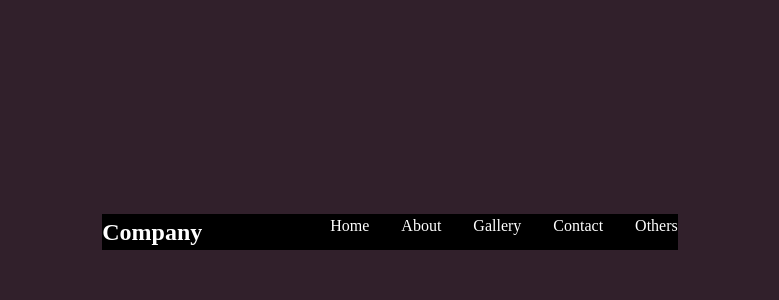
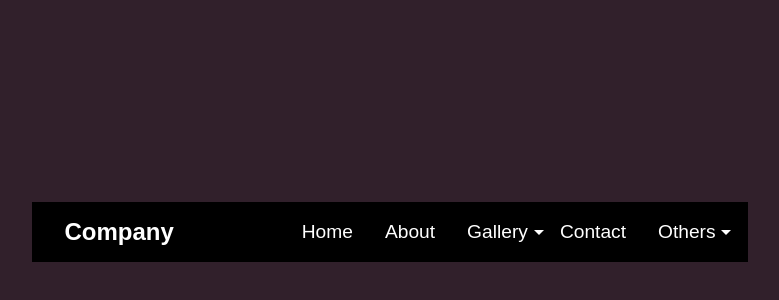
Before and after one commit to bofmar/dropdown, a website built with webpack: page dist/index.html in a window 1280 px wide. Shown: the part 168-468 px from the top of the page, without its empty margins (250-1029 px from the left). Built offline with Linux system fonts and the light colour scheme.

Commit message:
Finalize styling

```diff
--- a/src/dropdown.js
+++ b/src/dropdown.js
@@ -5,7 +5,6 @@ export default function dropdown(identifier, menuIdentifier) {
 
     let currentDropdown;
     if (isDropdownButton) {
-      console.log(e.target.nextElementSibling);
       currentDropdown = e.target.nextElementSibling;
       currentDropdown.classList.toggle("active-dropdown");
     }
--- /dev/null
+++ b/src/styles/_fonts.scss
@@ -0,0 +1,7 @@
+// Google fonts
+@import url("https://fonts.googleapis.com/css2?family=Orbitron:wght@500&family=Roboto:wght@300&display=swap");
+
+// font families
+$popins: "Poppins", sans-serif;
+
+$big-text: 1.5rem;
--- a/src/styles/index.scss
+++ b/src/styles/index.scss
@@ -1,52 +1,98 @@
 @use "./colors" as c;
+@use "./fonts" as f;
 @use "./reset";
 
-body{
+body {
   background-color: c.$clr-bg;
   display: grid;
   place-items: center;
 }
 
-a{
+a {
   text-decoration: none;
   color: inherit;
 }
-button{
+button {
   all: initial;
   color: inherit;
   cursor: pointer;
 }
 
-nav{
+nav {
   display: flex;
+  align-items: center;
+  padding: 0.75rem 2rem;
   gap: 8rem;
+  font-family: f.$popins;
 
   background-color: black;
   color: white;
 
-  .link-wrapper{
+  .link-wrapper {
     display: flex;
     gap: 2rem;
+    font-size: 1.2rem;
 
-    .dropdown{
+    button {
+      font-family: inherit;
+      font-size: inherit;
+    }
+
+    .dropdown {
       position: relative;
 
-      .dropdown-menu{
+      button {
+        position: relative;
+
+        &::after {
+          content: "";
+          width: 0;
+          height: 0;
+          border-left: 0.35rem solid transparent;
+          border-right: 0.35rem solid transparent;
+          border-top: 0.35rem solid white;
+
+          position: absolute;
+          text-align: center;
+          top: 45%;
+          left: 110%;
+        }
+
+        &::before{
+          content: "";
+          position: absolute;
+          top: 0;
+          right: 0;
+          left: 0;
+          bottom: 0;
+
+          background-color: red;
+          transform: skew(-25deg);
+          z-index: -1;
+        }
+      }
+
+      .dropdown-menu {
         position: absolute;
-        left:0;
+        left: 0;
         top: calc(100% - 0.25rem);
         visibility: hidden;
+        text-align: right;
+        padding: 1rem;
         transform: translateY(-0.25em);
         transition: all 250ms ease-in-out;
 
         pointer-events: none;
       }
 
-      .active-dropdown{
+      .active-dropdown {
         visibility: visible;
-        transform: translate(0);
+        transform: translateY(0.75em);
 
         pointer-events: auto;
+
+        background-color: black;
+
       }
     }
   }
```
Also changed, not shown: dist/main.js.
